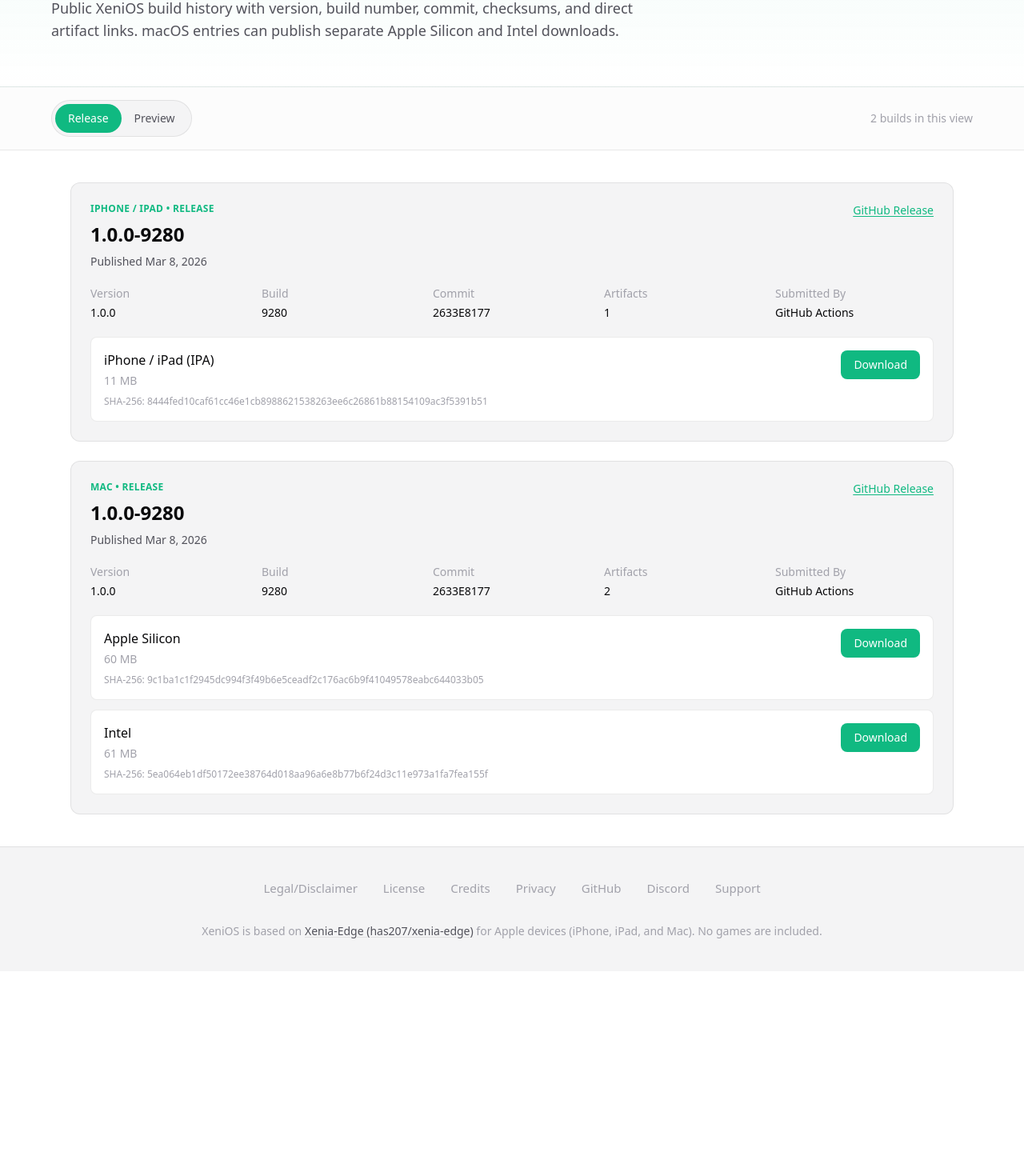
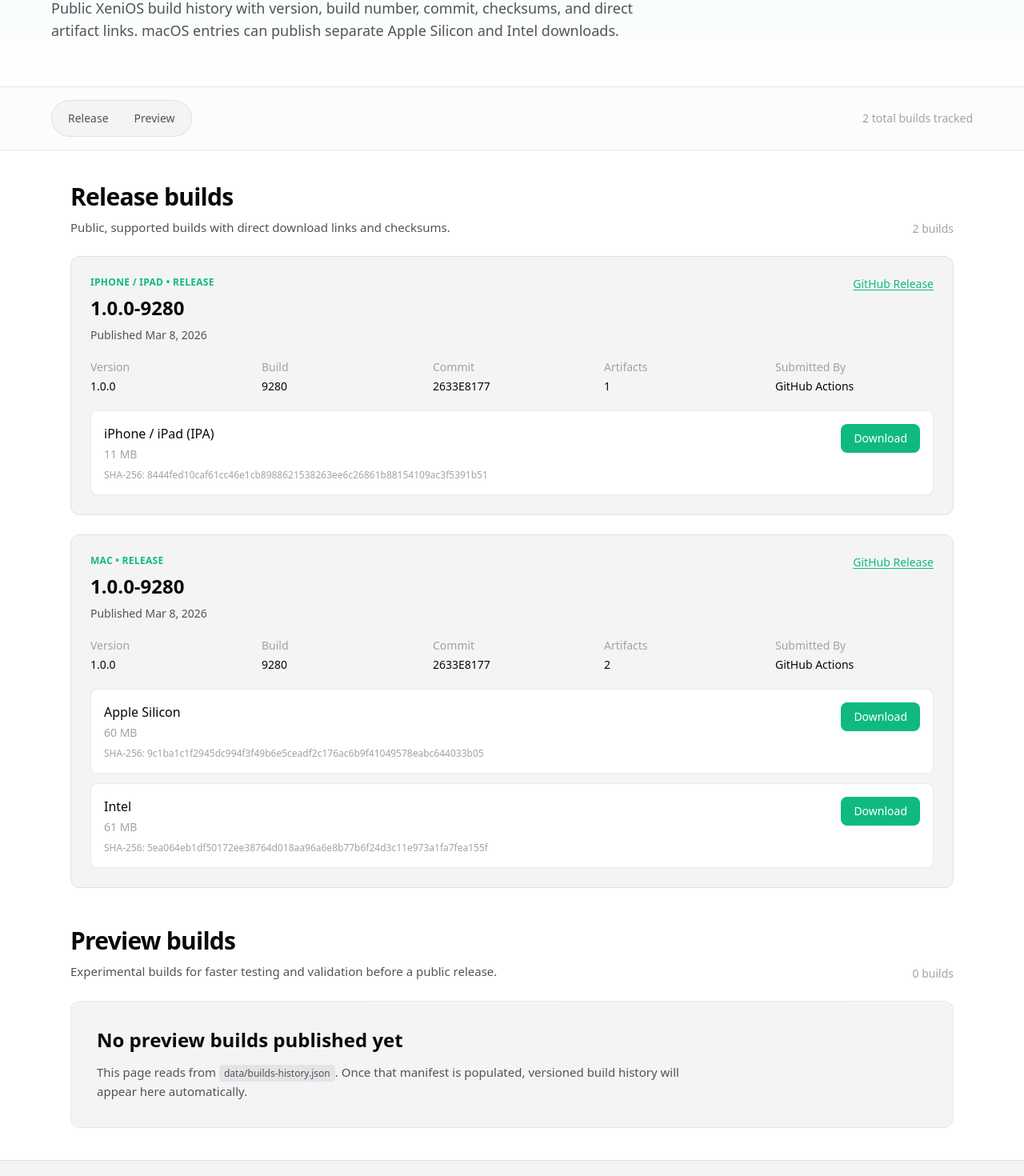
Before and after one commit to xenios-jp/xenios.jp, a Next.js app: page /builds in a window 1280 px wide. Shown: the part 140-1610 px from the top of the page at 80% size. Before the commit the page ends 1354 px from the top, so only its background shows below. Built offline with nearby package versions, Linux system fonts and the light colour scheme.

Commit message:
feat(builds): show release and preview history on one page

```diff
--- a/src/app/builds/builds-page-client.tsx
+++ b/src/app/builds/builds-page-client.tsx
@@ -1,7 +1,3 @@
-"use client";
-
-import Link from "next/link";
-import { useSearchParams } from "next/navigation";
 import { getArtifactLabel, getBuildDisplayLabel } from "@/lib/build-display";
 
 type BuildChannel = "release" | "preview";
@@ -45,6 +41,7 @@
     year: "numeric",
     month: "short",
     day: "numeric",
+    timeZone: "UTC",
   });
 }
 
@@ -65,14 +62,6 @@
   return `${value.toFixed(value >= 10 || unitIndex === 0 ? 0 : 1)} ${units[unitIndex]}`;
 }
 
-function parseChannel(value: string | null): BuildChannel {
-  return value === "preview" ? "preview" : "release";
-}
-
-function buildTabHref(channel: BuildChannel): string {
-  return channel === "release" ? "/builds" : `/builds?channel=${channel}`;
-}
-
 function BuildHistoryCard({ build }: { build: BuildHistoryEntry }) {
   return (
     <article className="rounded-xl border border-border bg-bg-surface p-6">
@@ -82,9 +71,9 @@
             {build.platform === "ios" ? "iPhone / iPad" : "Mac"} •{" "}
             {getBuildChannelLabel(build.channel ?? "release")}
           </p>
-          <h2 className="mt-2 text-2xl font-bold text-text-primary">
+          <h3 className="mt-2 text-2xl font-bold text-text-primary">
             {getBuildDisplayLabel(build)}
-          </h2>
+          </h3>
           <p className="mt-2 text-sm text-text-secondary">
             Published {formatPublishedDate(build.publishedAt)}
           </p>
@@ -170,10 +159,67 @@
   );
 }
 
+function BuildHistorySection({
+  builds,
+  channel,
+}: {
+  builds: BuildHistoryEntry[];
+  channel: BuildChannel;
+}) {
+  const id = channel === "release" ? "release" : "preview";
+  const title =
+    channel === "release" ? "Release builds" : "Preview builds";
+  const description =
+    channel === "release"
+      ? "Public, supported builds with direct download links and checksums."
+      : "Experimental builds for faster testing and validation before a public release.";
+
+  return (
+    <section id={id} className="scroll-mt-24">
+      <div className="flex flex-wrap items-end justify-between gap-3">
+        <div>
+          <h2 className="text-3xl font-bold tracking-tight text-text-primary">
+            {title}
+          </h2>
+          <p className="mt-2 max-w-3xl text-[15px] leading-relaxed text-text-secondary">
+            {description}
+          </p>
+        </div>
+        <p className="text-sm text-text-muted">
+          {builds.length} {builds.length === 1 ? "build" : "builds"}
+        </p>
+      </div>
+
+      <div className="mt-6">
+        {builds.length > 0 ? (
+          <div className="flex flex-col gap-6">
+            {builds.map((build) => (
+              <BuildHistoryCard key={build.id} build={build} />
+            ))}
+          </div>
+        ) : (
+          <div className="rounded-xl border border-dashed border-border bg-bg-surface p-8">
+            <h3 className="text-2xl font-semibold text-text-primary">
+              No {channel} builds published yet
+            </h3>
+            <p className="mt-3 max-w-3xl text-[15px] leading-relaxed text-text-secondary">
+              This page reads from{" "}
+              <code className="rounded bg-bg-surface-2 px-1.5 py-0.5 font-mono text-xs">
+                data/builds-history.json
+              </code>
+              . Once that manifest is populated, versioned build history will
+              appear here automatically.
+            </p>
+          </div>
+        )}
+      </div>
+    </section>
+  );
+}
+
 export function BuildsPageClient({ builds }: { builds: BuildHistoryEntry[] }) {
-  const searchParams = useSearchParams();
-  const channel = parseChannel(searchParams.get("channel"));
-  const filteredBuilds = builds.filter((build) => build.channel === channel);
+  const releaseBuilds = builds.filter((build) => build.channel === "release");
+  const previewBuilds = builds.filter((build) => build.channel === "preview");
 
   return (
     <div className="min-h-screen bg-bg-primary">
@@ -193,49 +239,26 @@
       <section className="border-b border-border bg-bg-surface/30 px-6 py-4">
         <div className="mx-auto flex max-w-6xl flex-wrap items-center justify-between gap-3">
           <div className="inline-flex rounded-full border border-border bg-bg-surface p-1">
-            {(["release", "preview"] as const).map((entry) => {
-              const active = entry === channel;
-              return (
-                <Link
-                  key={entry}
-                  href={buildTabHref(entry)}
-                  className={`rounded-full px-4 py-2 text-sm font-medium transition ${
-                    active
-                      ? "bg-accent text-accent-fg"
-                      : "text-text-secondary hover:text-text-primary"
-                  }`}
-                >
-                  {getBuildChannelLabel(entry)}
-                </Link>
-              );
-            })}
+            {(["release", "preview"] as const).map((entry) => (
+              <a
+                key={entry}
+                href={`#${entry}`}
+                className="rounded-full px-4 py-2 text-sm font-medium text-text-secondary transition hover:text-text-primary"
+              >
+                {getBuildChannelLabel(entry)}
+              </a>
+            ))}
           </div>
 
           <p className="text-sm text-text-muted">
-            {filteredBuilds.length} {filteredBuilds.length === 1 ? "build" : "builds"} in this view
+            {builds.length} total {builds.length === 1 ? "build" : "builds"} tracked
           </p>
         </div>
       </section>
 
-      <div className="mx-auto max-w-6xl px-6 py-10">
-        {filteredBuilds.length > 0 ? (
-          <div className="flex flex-col gap-6">
-            {filteredBuilds.map((build) => (
-              <BuildHistoryCard key={build.id} build={build} />
-            ))}
-          </div>
-        ) : (
-          <div className="rounded-xl border border-dashed border-border bg-bg-surface p-8">
-            <h2 className="text-2xl font-semibold text-text-primary">
-              No {getBuildChannelLabel(channel).toLowerCase()} builds published yet
-            </h2>
-            <p className="mt-3 max-w-3xl text-[15px] leading-relaxed text-text-secondary">
-              This page reads from <code className="rounded bg-bg-surface-2 px-1.5 py-0.5 font-mono text-xs">data/builds-history.json</code>.
-              Once that manifest is populated, versioned release and preview history will show up
-              here automatically.
-            </p>
-          </div>
-        )}
+      <div className="mx-auto max-w-6xl space-y-12 px-6 py-10">
+        <BuildHistorySection builds={releaseBuilds} channel="release" />
+        <BuildHistorySection builds={previewBuilds} channel="preview" />
       </div>
     </div>
   );
--- a/src/app/builds/page.tsx
+++ b/src/app/builds/page.tsx
@@ -1,18 +1,17 @@
 import type { Metadata } from "next";
-import { Suspense } from "react";
 import { getBuildsHistory } from "@/lib/builds";
+import { withCanonical } from "@/lib/metadata";
 import { BuildsPageClient } from "./builds-page-client";
 
-export const metadata: Metadata = {
-  title: "Builds",
-  description: "Release and preview build history for XeniOS.",
-};
+export const metadata: Metadata = withCanonical(
+  {
+    title: "Builds",
+    description: "Release and preview build history for XeniOS.",
+  },
+  "/builds"
+);
 
 export default function BuildsPage() {
   const builds = getBuildsHistory("all");
-  return (
-    <Suspense>
-      <BuildsPageClient builds={builds} />
-    </Suspense>
-  );
+  return <BuildsPageClient builds={builds} />;
 }
--- a/src/app/sitemap.ts
+++ b/src/app/sitemap.ts
@@ -10,6 +10,7 @@
 
   const staticRoutes = [
     "",
+    "/builds",
     "/download",
     "/download/ios",
     "/download/mac",
```
